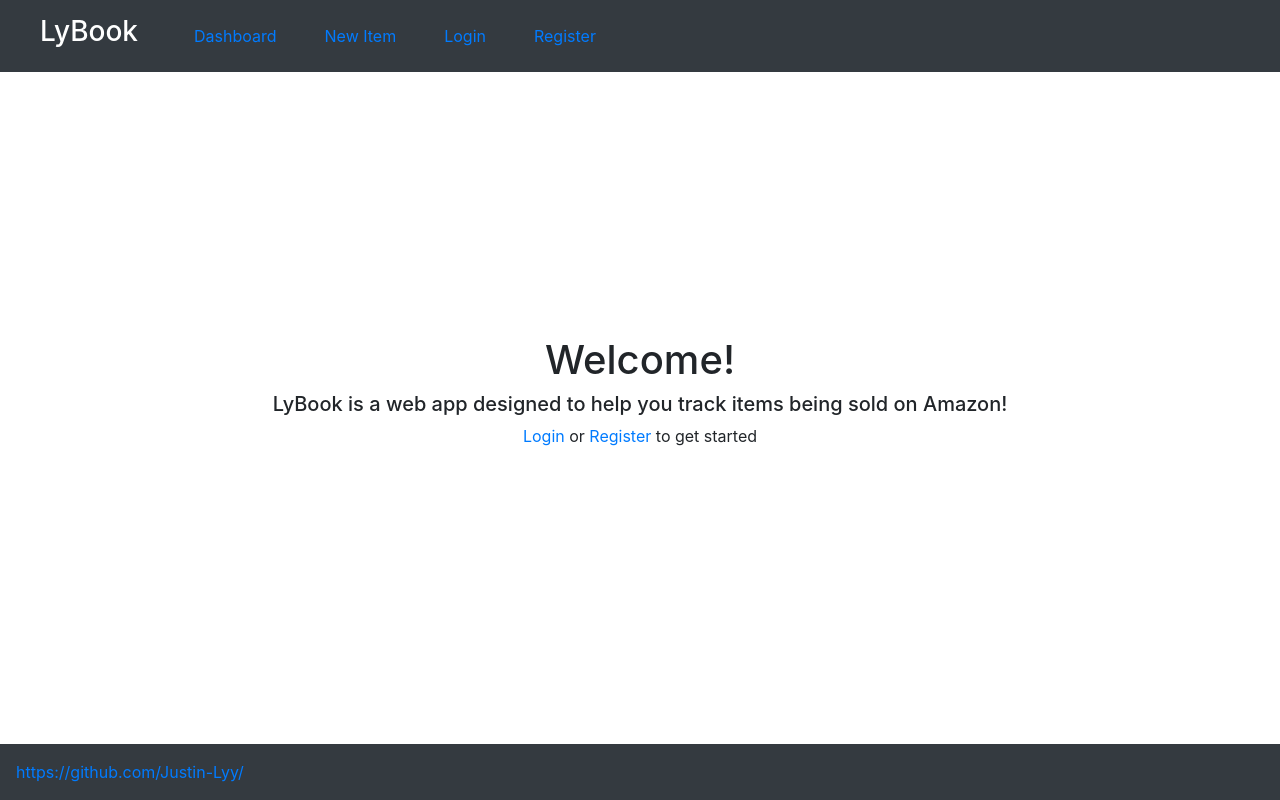
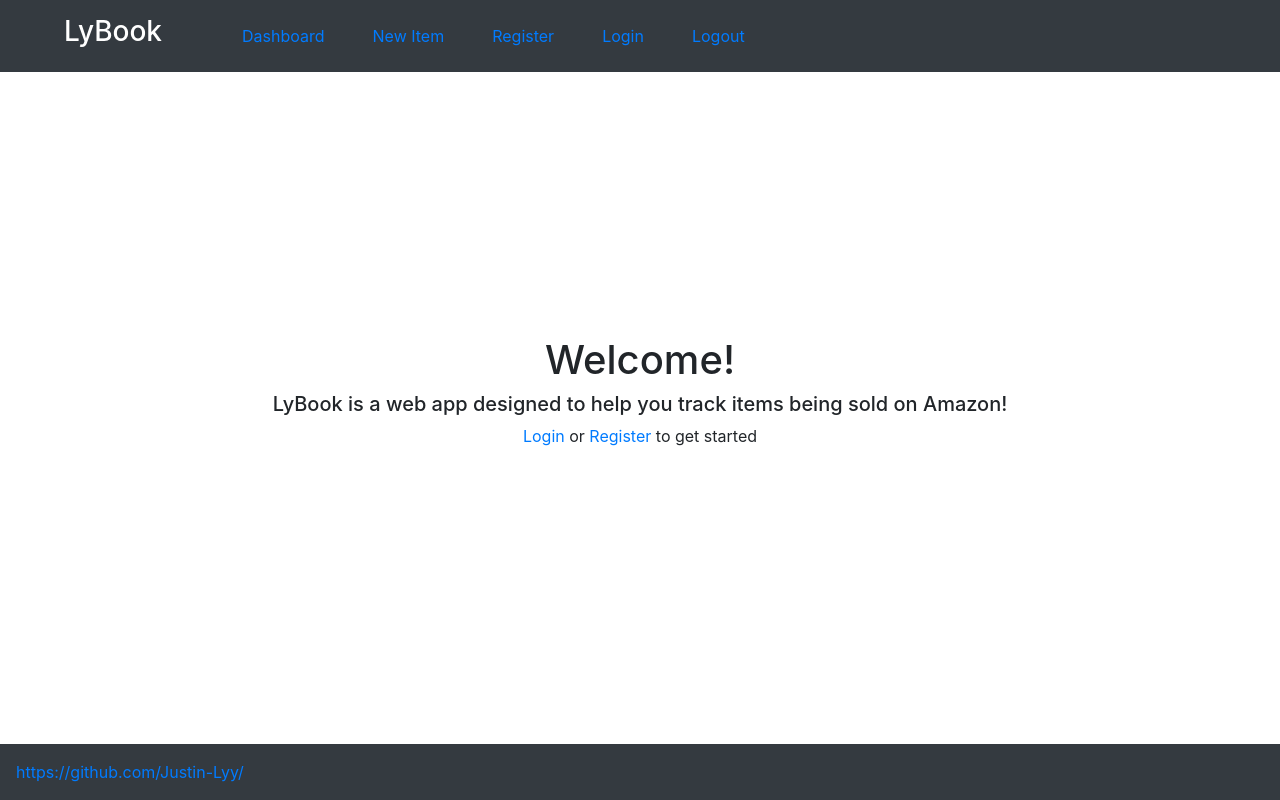
Before and after one commit to Justin-Lyy/lybook-client, a Next.js app: page / in a window 1280 px wide. Built offline with nearby package versions, Linux system fonts and the light colour scheme.

Commit message:
added a logout function

```diff
--- a/components/layout.js
+++ b/components/layout.js
@@ -2,27 +2,42 @@ import React from 'react'
 import Navbar from 'react-bootstrap/Navbar'
 import Nav from 'react-bootstrap/Nav'
 import Link from 'next/link'
+import Cookies from 'universal-cookie'
+import { Router } from 'next/router'
 
 const Layout = ({children}) => {
+
+    const handleClick = () => {
+        const cookies = new Cookies()
+        cookies.remove('tokenv6', {
+            path: '/'
+        })
+        console.log(cookies.getAll())
+
+        Router.push('/user/login')
+    }
 
     return (
         <React.Fragment>
             <Navbar fixed="top" bg="dark" variant="dark">
                 <Navbar.Brand>
-                    <h3 className="mx-4">LyBook</h3>
+                    <h3 className="mx-5">LyBook</h3>
                 </Navbar.Brand>
                 <Nav className="p-3">
                     <Link href="/user/dashboard">
                         <a className="">Dashboard</a>
                     </Link>
-                    <Link href="/item/newItem">
+                    <Link href="/user/newItem">
                         <a className="ml-5">New Item</a>
+                    </Link>
+                    <Link href="/user/register">
+                        <a className="ml-5">Register</a>
                     </Link>
                     <Link href="/user/login">
                         <a className="ml-5">Login</a>
                     </Link>
-                    <Link href="/user/register">
-                        <a className="ml-5">Register</a>
+                    <Link href="/user/login">
+                        <a onClick={handleClick}className="ml-5">Logout</a>
                     </Link>
                 </Nav>
             </Navbar>
```
Also changed, not shown: pages/user/dashboard.js (+2 -10 lines), pages/user/newItem.js (renamed from pages/item/newItem.js).
